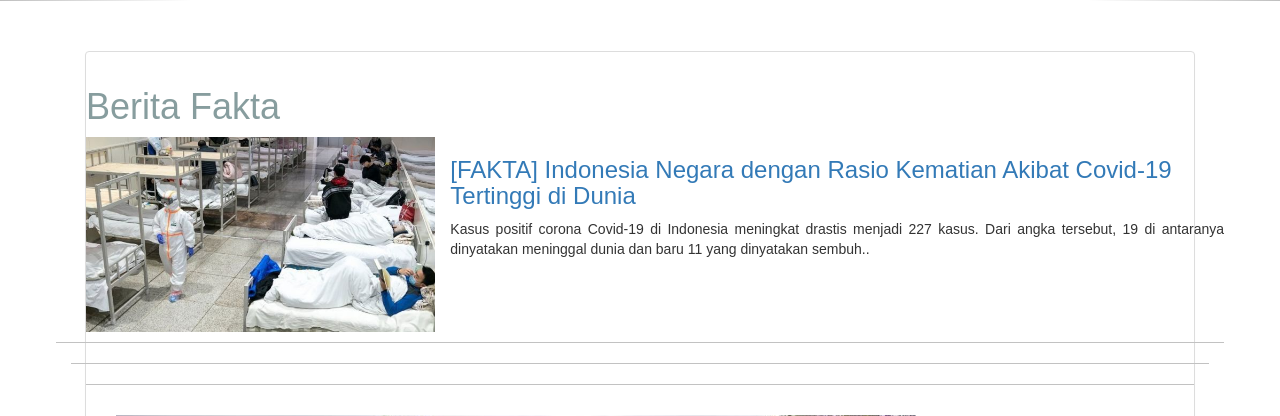
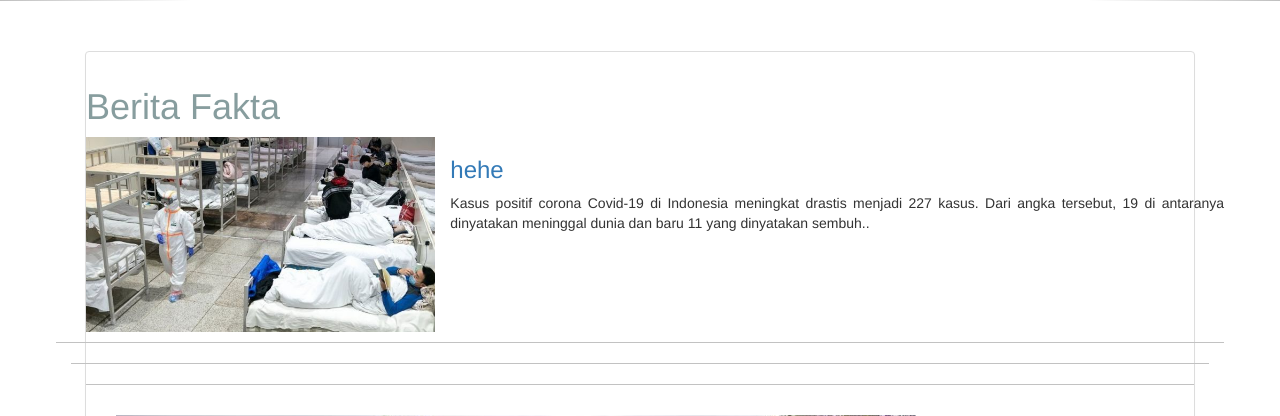
Before and after one commit to rizkynfal/tes, a PHP site: page / in a window 1280 px wide. Shown: the part 871-1287 px from the top of the page. Run offline with PHP 8.4, Linux system fonts and the light colour scheme.

Commit message:
gua rubah nih

```diff
--- a/asset/css/style.css
+++ b/asset/css/style.css
@@ -8,7 +8,7 @@ html {
 	padding: 0;
 	margin: 0;
 }
-
+kontol
 
 body {
 	border-radius: 0px;
--- a/beranda/beranda.php
+++ b/beranda/beranda.php
@@ -58,7 +58,7 @@
                 </div>
                 <div class="row">
 
-                     <a href="#"><h3>[FAKTA] Indonesia Negara dengan Rasio Kematian Akibat Covid-19 Tertinggi di Dunia</h3></a>
+                     <a href="#"><h3>hehe</h3></a>
                      <p>Kasus positif corona Covid-19 di Indonesia meningkat drastis menjadi 227 kasus. Dari angka tersebut, 19 di antaranya dinyatakan meninggal dunia dan baru 11 yang dinyatakan sembuh..</p>
                    </div>
                 </div>
```
